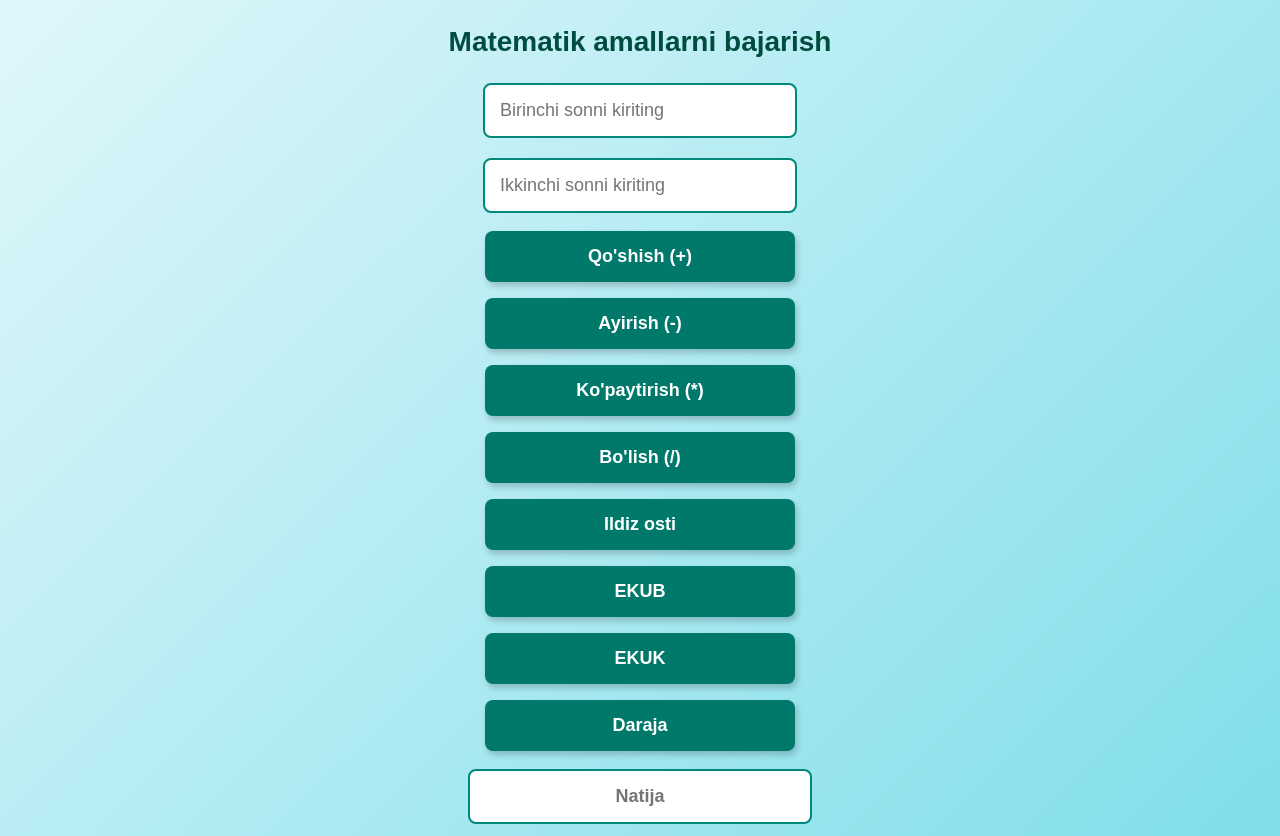
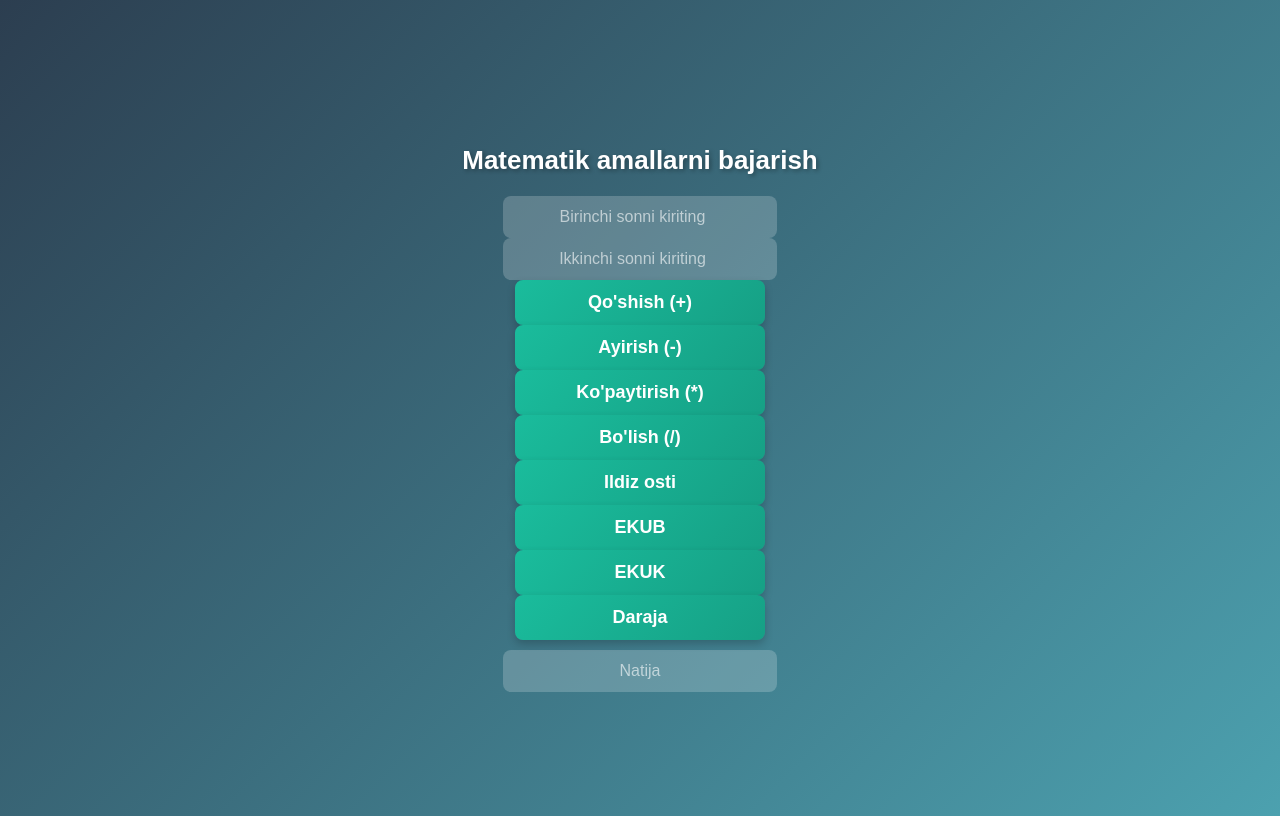
Before and after one commit to bexruz2009cr/Matematik_yordamchi, a plain HTML site: page index.html in a window 1280 px wide. Drawn offline with Linux system fonts and the light colour scheme.

Commit message:
Update index.css
Signed-off-by: bexruz <bexruzcoder15@gmail.com>

```diff
--- a/index.css
+++ b/index.css
@@ -1,72 +1,87 @@
-/* Umumiy body uslubi */
 body {
     font-family: Arial, sans-serif;
     display: flex;
     flex-direction: column;
     align-items: center;
-    justify-content: center; /* Sahifani markazga joylash */
-    height: 100vh; /* Butun ekran bo‘ylab joylash */
-    background: linear-gradient(135deg, #e0f7fa, #80deea); /* Yengil gradient fon */
-    padding: 10px;
-    text-align: center;
+    justify-content: center;
+    height: 100vh;
+    background: linear-gradient(135deg, #2c3e50, #4ca1af);
+    color: white;
 }
 
-/* Sarlavha */
-h2 {
-    font-size: 28px;
-    margin-bottom: 15px;
-    color: #004d40;
+.container {
+    display: flex;
+    justify-content: center;
+    gap: 20px;
+    max-width: 800px;
+    background: rgba(255, 255, 255, 0.1);
+    padding: 20px;
+    border-radius: 15px;
+    box-shadow: 0 4px 10px rgba(0, 0, 0, 0.3);
+    backdrop-filter: blur(10px);
 }
 
-/* Inputlar */
+.input-section, .button-section {
+    display: flex;
+    flex-direction: column;
+    gap: 15px;
+}
+
 input {
-    margin: 10px;
-    padding: 15px;
-    width: 280px;
-    font-size: 18px;
+    padding: 12px;
+    width: 250px;
+    font-size: 16px;
+    border: none;
     border-radius: 8px;
-    border: 2px solid #00897b;
+    background: rgba(255, 255, 255, 0.2);
+    color: white;
+    text-align: center;
     outline: none;
     transition: 0.3s;
 }
 
-/* Inputga bosilganda border rangi o'zgaradi */
-input:focus {
-    border-color: #004d40;
-    box-shadow: 0 0 5px #004d40;
+input::placeholder {
+    color: rgba(255, 255, 255, 0.6);
 }
 
-/* Tugmalar */
+input:focus {
+    background: rgba(255, 255, 255, 0.3);
+}
+
 button {
-    margin: 8px;
-    padding: 15px;
-    width: 310px; /* Butun buttonlar bir xil o'lchamda */
+    padding: 12px;
+    width: 250px;
     font-size: 18px;
-    font-weight: bold;
-    background-color: #00796b;
+    background: linear-gradient(135deg, #1abc9c, #16a085);
     color: white;
     border: none;
     cursor: pointer;
     border-radius: 8px;
-    transition: 0.4s;
-    box-shadow: 2px 4px 6px rgba(0, 0, 0, 0.2);
+    transition: 0.3s;
+    font-weight: bold;
+    box-shadow: 0 4px 8px rgba(0, 0, 0, 0.2);
 }
 
-/* Tugmaga bosganda yoki hoverda rang o‘zgaradi */
 button:hover {
-    background-color: #004d40;
-    transform: scale(1.05); /* Kichik animatsiya */
+    background: linear-gradient(135deg, #16a085, #1abc9c);
+    transform: scale(1.05);
+    box-shadow: 0 6px 12px rgba(0, 0, 0, 0.3);
 }
 
-/* Natija oynasi */
 #result {
     margin-top: 10px;
-    width: 310px;
-    padding: 15px;
-    font-size: 18px;
-    font-weight: bold;
+    width: 250px;
+    padding: 12px;
+    font-size: 16px;
     text-align: center;
-    background-color: white;
+    border: none;
     border-radius: 8px;
-    border: 2px solid #00897b;
+    background: rgba(255, 255, 255, 0.2);
+    color: white;
 }
+
+h2 {
+    font-size: 26px;
+    margin-bottom: 20px;
+    text-shadow: 2px 2px 4px rgba(0, 0, 0, 0.3);
+}
```
